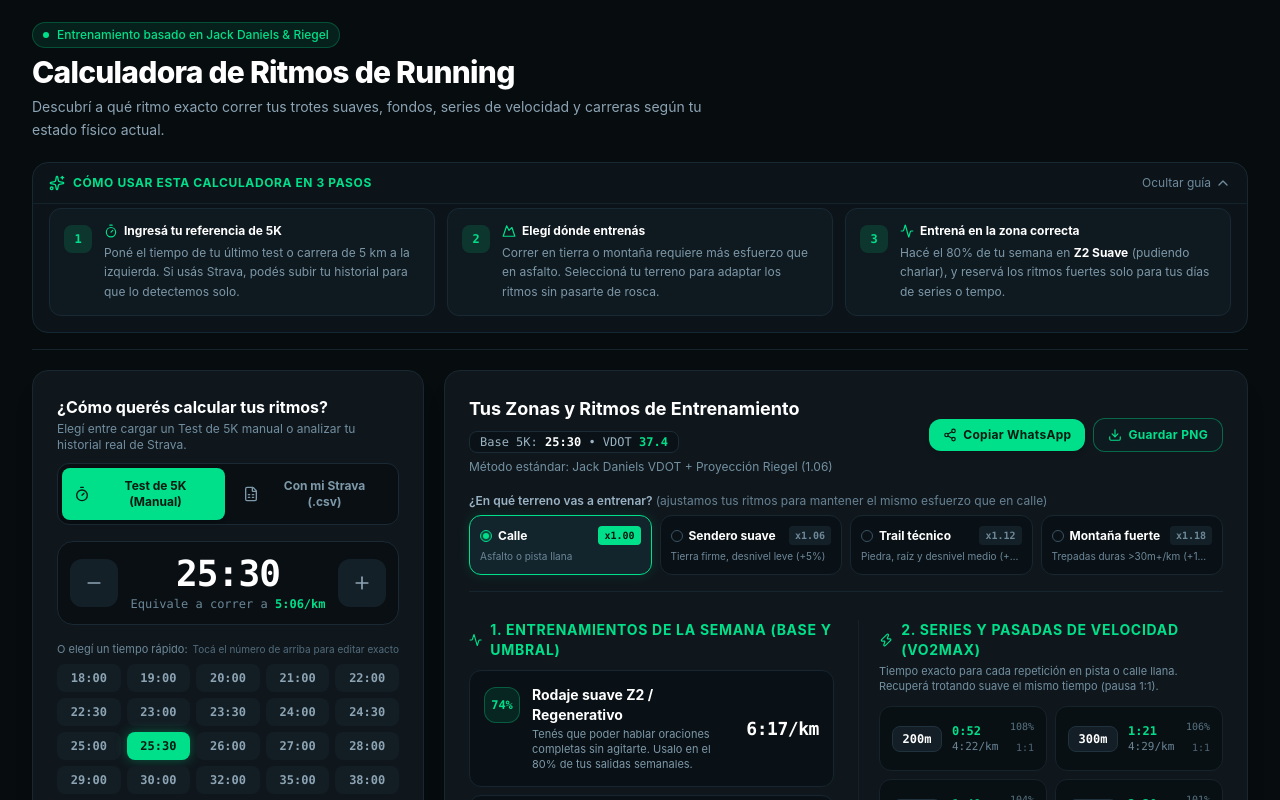
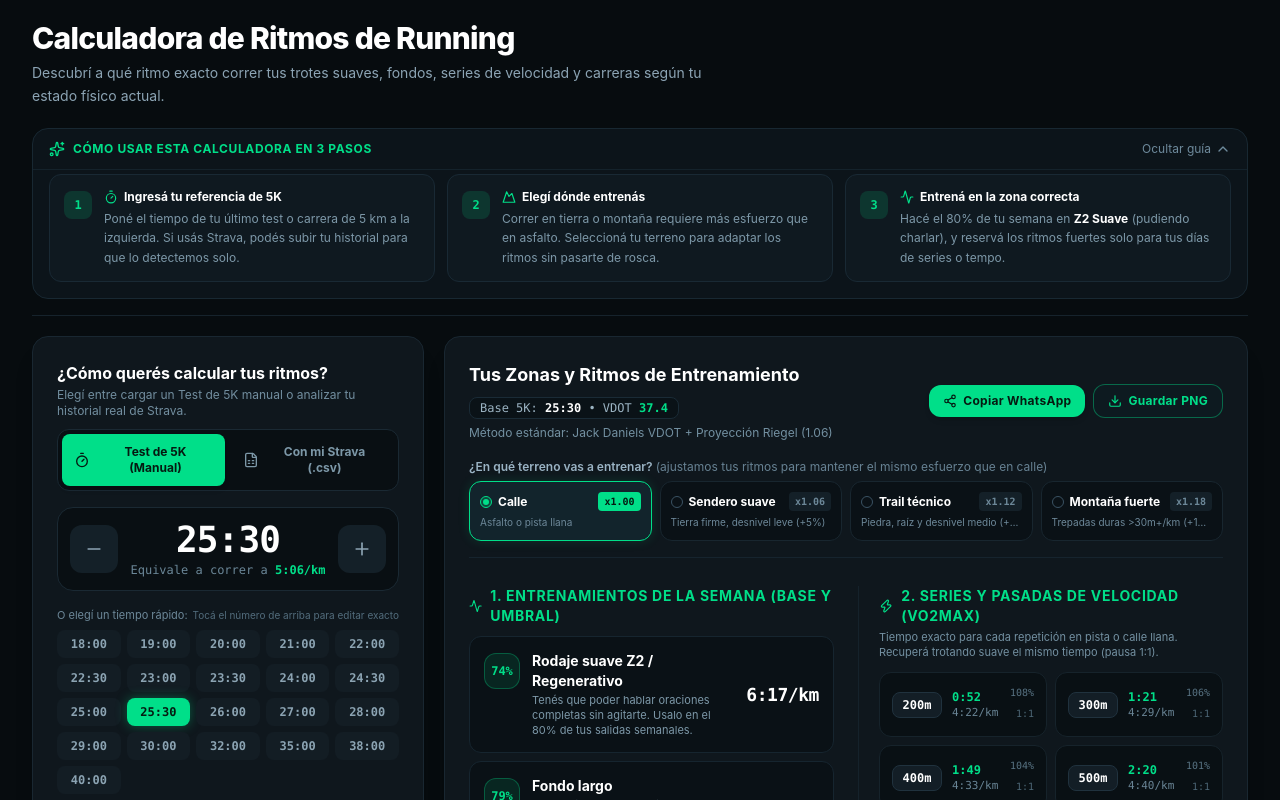
Before and after one commit to valdivieso01/lab-running, a Next.js app: page / in a window 1280 px wide. Shown: the top 800 px of the page. Built offline with nearby package versions, Linux system fonts and the light colour scheme.

Commit message:
feat: remove header pill badge and add Vercel Analytics

```diff
--- a/package.json
+++ b/package.json
@@ -10,6 +10,7 @@
   },
   "dependencies": {
     "@types/canvas-confetti": "^1.9.0",
+    "@vercel/analytics": "^2.0.1",
     "canvas-confetti": "^1.9.4",
     "html-to-image": "^1.11.13",
     "lucide-react": "^1.65.0",
--- a/src/app/layout.tsx
+++ b/src/app/layout.tsx
@@ -1,4 +1,5 @@
 import type { Metadata, Viewport } from 'next';
+import { Analytics } from '@vercel/analytics/next';
 import './globals.css';
 import { PWAInstallPrompt } from '@/components/PWAInstallPrompt';
 
@@ -61,6 +62,7 @@ export default function RootLayout({
       <body className="min-h-screen bg-[#070c0f] text-[#e6edf3] font-sans antialiased selection:bg-[#00df89] selection:text-[#051a11]">
         {children}
         <PWAInstallPrompt />
+        <Analytics />
       </body>
     </html>
   );
--- a/src/components/Header.tsx
+++ b/src/components/Header.tsx
@@ -8,17 +8,13 @@ interface HeaderProps {
   fiveKmFormatted: string;
 }
 
-export const Header: React.FC<HeaderProps> = ({ vdot, fiveKmFormatted }) => {
+export const Header: React.FC<HeaderProps> = () => {
   const [showGuide, setShowGuide] = useState(true);
 
   return (
     <header className="space-y-5 pb-4 border-b border-[#16232c]">
       {/* Top Bar: Title */}
       <div className="space-y-1.5">
-        <div className="inline-flex items-center gap-2 px-2.5 py-1 rounded-full bg-[#00df89]/10 border border-[#00df89]/25 text-[#00df89] text-xs font-medium">
-          <span className="w-1.5 h-1.5 rounded-full bg-[#00df89]" />
-          <span>Entrenamiento basado en Jack Daniels &amp; Riegel</span>
-        </div>
         <h1 className="text-2xl md:text-3xl font-extrabold tracking-tight text-white">
           Calculadora de Ritmos de Running
         </h1>
```
Also changed, not shown: 1 other file (tests, documents, lock files or other folders).
